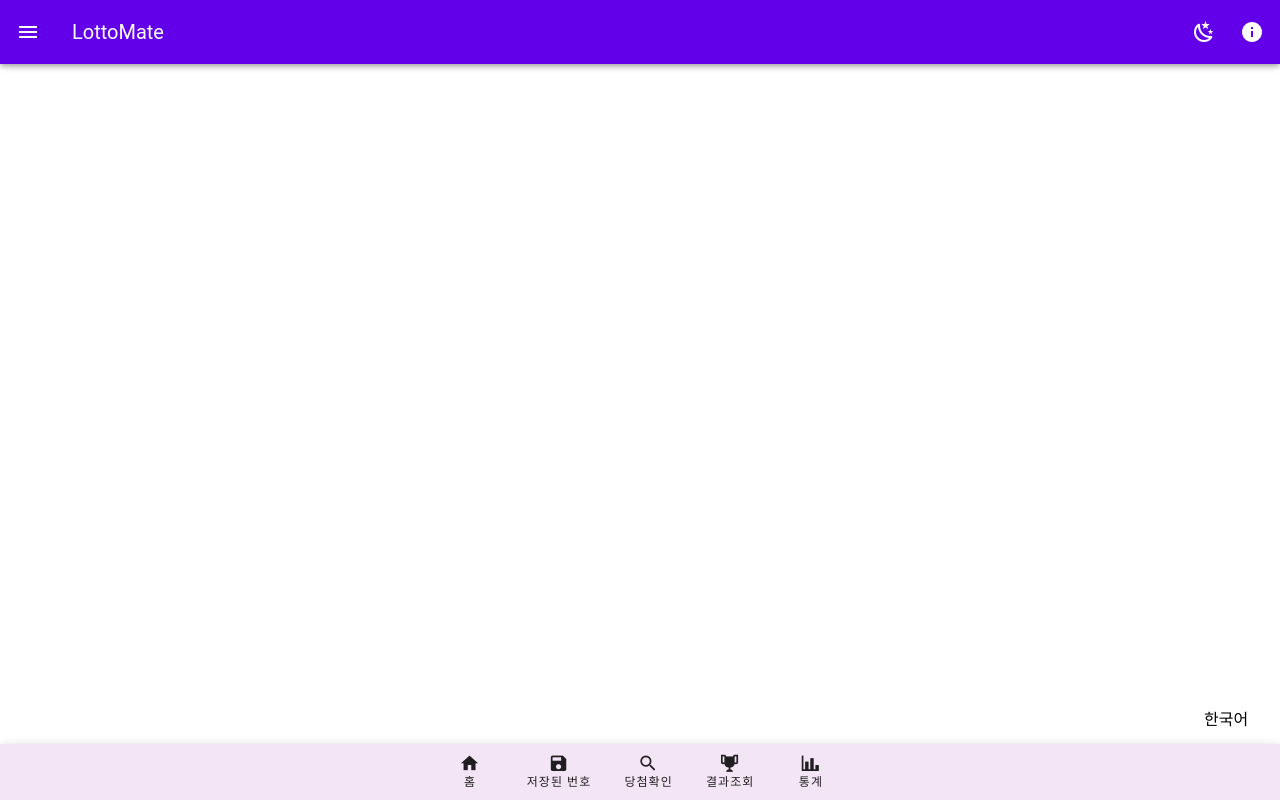
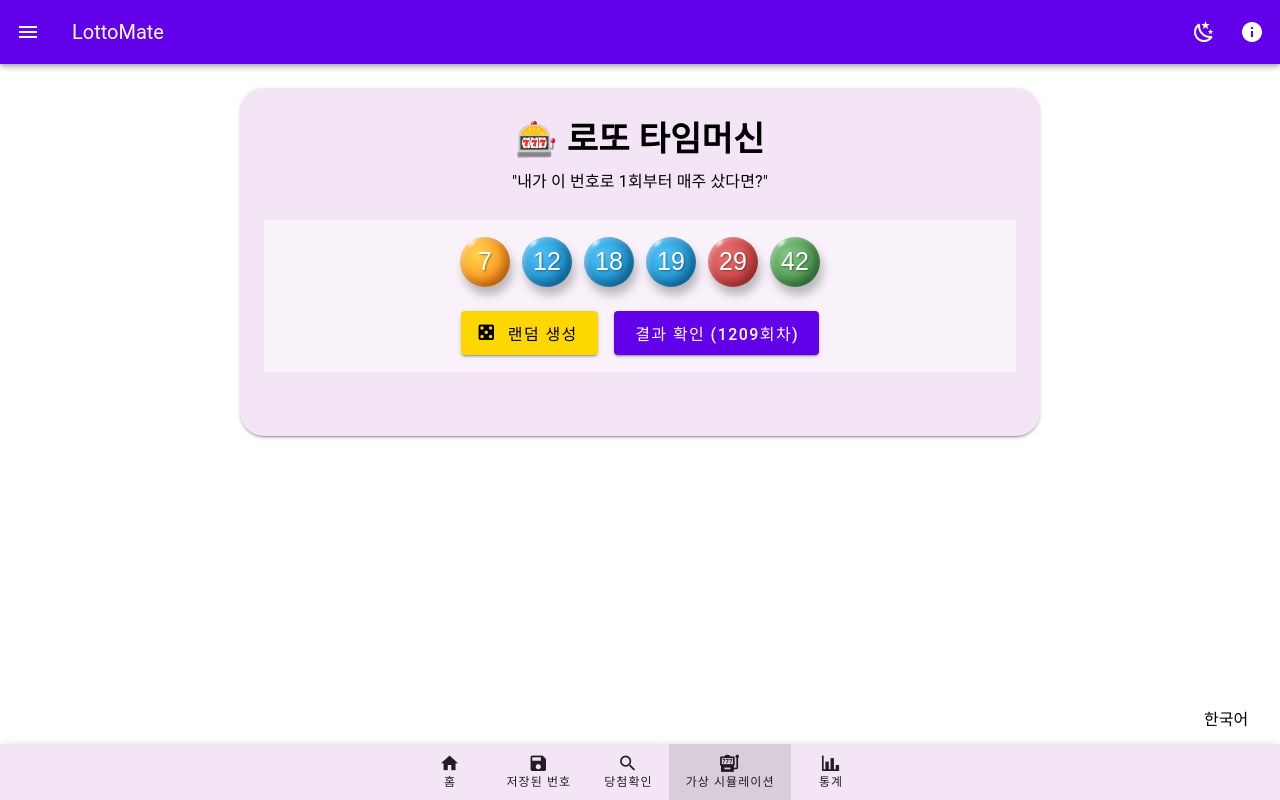
Before and after one commit to stkh0612/lotto-generator, a Vue app: page /simulation in a window 1280 px wide. Built offline with nearby package versions, Linux system fonts and the light colour scheme.

Commit message:
일부 변경

```diff
--- a/src/components/BottomNav.vue
+++ b/src/components/BottomNav.vue
@@ -40,13 +40,13 @@
     </v-btn>
 
     <v-btn
-      value="Results"
-      :to="{ name: 'Results' }"
+      value="Simulation"
+      :to="{ name: 'Simulation' }"
       replace
     >
       <span class="d-flex flex-column align-center">
-        <v-icon>mdi-trophy</v-icon>
-        <span class="caption">{{ t('navResults') }}</span>
+        <v-icon>mdi-slot-machine</v-icon>
+        <span class="caption">{{ t('navSimulation') }}</span>
       </span>
     </v-btn>
 
--- a/src/components/Sidebar.vue
+++ b/src/components/Sidebar.vue
@@ -60,7 +60,7 @@ const items = ref([
   { title: t('navHome'),         icon: 'mdi-home',           to: '/' },
   { title: t('navSaved'),        icon: 'mdi-content-save',   to: '/saved' },
   { title: t('navCompareLong'),  icon: 'mdi-magnify',        to: '/compare' },
-  { title: t('navResults'),      icon: 'mdi-trophy',         to: '/results' },
+  { title: t('navSimulation'),   icon: 'mdi-slot-machine',   to: '/simulation' },
   { title: t('navStats'),        icon: 'mdi-chart-bar',      to: '/stats' },
   { title: t('navAnalysis'),     icon: 'mdi-chart-pie',      to: '/analysis' },
   { title: t('navFortune'),      icon: 'mdi-sparkles',       to: '/fortune' },
--- a/src/locales/en.json
+++ b/src/locales/en.json
@@ -17,6 +17,7 @@
   "navCompare": "Check Results",
   "navCompareLong": "Check Winning Numbers",
   "navResults": "Results",
+  "navSimulation": "Lotto Simulator",
   "navStats": "Stats",
   "navAnalysis": "Deep Analysis",
   "navFortune": "Fortune",
--- a/src/locales/ko.json
+++ b/src/locales/ko.json
@@ -17,6 +17,7 @@
   "navCompare": "당첨확인",
   "navCompareLong": "당첨 번호 확인",
   "navResults": "결과조회",
+  "navSimulation": "가상 시뮬레이션",
   "navStats": "통계",
   "navAnalysis": "심층분석",
   "navFortune": "운세/재미",
--- a/src/plugins/seo.ts
+++ b/src/plugins/seo.ts
@@ -70,7 +70,7 @@ function ensureJsonLd(locale: SupportedLocale) {
     inLanguage: locale,
     potentialAction: {
       '@type': 'SearchAction',
-      target: `${BASE_URL}/results?round={search_term_string}`,
+      target: `${BASE_URL}/compare?round={search_term_string}`,
       'query-input': 'required name=search_term_string'
     }
   }
--- /dev/null
+++ b/src/views/SimulationView.vue
@@ -0,0 +1,232 @@
+<template>
+  <v-container fluid class="simulation-view py-6">
+    <v-sheet class="mx-auto px-6 py-8" max-width="800" elevation="2" rounded="xl" color="surface">
+      <div class="text-center mb-6">
+        <h2 class="text-h4 font-weight-bold primary--text mb-2">🎰 로또 타임머신</h2>
+        <p class="text-subtitle-1 grey--text">
+          "내가 이 번호로 1회부터 매주 샀다면?"
+        </p>
+      </div>
+
+      <!-- 1. 번호 입력/생성 -->
+      <v-card class="glass-card mb-8 pa-4" elevation="0">
+        <div class="d-flex justify-center align-center flex-wrap" style="gap: 12px">
+          <NumberCircle
+            v-for="(num, idx) in myNumbers"
+            :key="idx"
+            :number="num || 0"
+            size="50"
+          />
+        </div>
+        <div class="d-flex justify-center mt-6" style="gap: 16px">
+          <v-btn color="secondary" size="large" @click="generateRandom" prepend-icon="mdi-dice-5">
+            랜덤 생성
+          </v-btn>
+          <v-btn
+            color="primary"
+            size="large"
+            @click="runSimulation"
+            :disabled="myNumbers.length !== 6 || loading"
+            :loading="loading"
+            class="click-pop"
+          >
+            결과 확인 ({{ totalRounds }}회차)
+          </v-btn>
+        </div>
+      </v-card>
+
+      <!-- 2. 결과 리포트 -->
+      <v-expand-transition>
+        <div v-if="report" class="result-section">
+          <v-divider class="mb-6"></v-divider>
+
+          <!-- 요약 카드 -->
+          <v-row class="mb-6 text-center">
+            <v-col cols="6" sm="3">
+              <div class="text-caption grey--text">총 투자금</div>
+              <div class="text-h6">{{ formatMoney(report.totalCost) }}</div>
+            </v-col>
+            <v-col cols="6" sm="3">
+              <div class="text-caption grey--text">총 당첨금</div>
+              <div class="text-h6" :class="report.totalPrize > 0 ? 'text-green' : ''">
+                {{ formatMoney(report.totalPrize) }}
+              </div>
+            </v-col>
+            <v-col cols="6" sm="3">
+              <div class="text-caption grey--text">수익률 (ROI)</div>
+              <div class="text-h6" :class="report.roi >= 0 ? 'text-green' : 'text-red'">
+                {{ report.roi }}%
+              </div>
+            </v-col>
+            <v-col cols="6" sm="3">
+              <div class="text-caption grey--text">최고 등수</div>
+              <div class="text-h6 font-weight-black text-primary">
+                {{ report.bestRank === 6 ? '낙첨' : `${report.bestRank}등` }}
+              </div>
+            </v-col>
+          </v-row>
+
+          <!-- 등수별 카운트 -->
+          <div class="rank-grid mb-6">
+            <v-card v-for="r in 5" :key="r" class="pa-3 text-center" variant="outlined">
+              <div class="text-caption">{{ r }}등</div>
+              <div class="font-weight-bold text-h5">{{ report.ranks[r] }}회</div>
+              <div class="text-caption text-grey">{{ formatMoney(getPrizeByRank(r)) }}</div>
+            </v-card>
+          </div>
+
+          <!-- 메시지 -->
+          <v-alert
+            :color="report.netProfit > 0 ? 'success' : 'error'"
+            variant="tonal"
+            class="text-center"
+          >
+            <h3 class="text-h5 font-weight-bold">
+              {{ report.netProfit > 0 ? '와... 당장 이 번호 사러 가세요!' : '휴... 실제로 안 사길 잘했네요!' }}
+            </h3>
+            <div class="mt-2">
+              순수익: {{ formatMoney(report.netProfit) }}
+            </div>
+          </v-alert>
+
+        </div>
+      </v-expand-transition>
+    </v-sheet>
+  </v-container>
+</template>
+
+<script setup lang="ts">
+import { ref, computed } from 'vue'
+import NumberCircle from '../components/NumberCircle.vue'
+import rawData from '../assets/lotto_numbers_en.json'
+import { playConfetti } from '../utils/AnimHelper'
+
+// Types
+type LottoRound = {
+  round: number
+  draw_date: string
+  num1: number
+  num2: number
+  num3: number
+  num4: number
+  num5: number
+  num6: number
+  bonus: number
+}
+
+// Data Setup
+const history = rawData as unknown as LottoRound[]
+const sortedHistory = [...history].sort((a,b) => a.round - b.round)
+const totalRounds = sortedHistory.length
+
+const myNumbers = ref<number[]>([0,0,0,0,0,0])
+const loading = ref(false)
+const report = ref<any>(null)
+
+// 1게임 가격 (천원)
+const PRICE_PER_GAME = 1000
+
+function generateRandom() {
+  const pool = Array.from({ length: 45 }, (_, i) => i + 1)
+  const pick: number[] = []
+  while (pick.length < 6) {
+    const idx = Math.floor(Math.random() * pool.length)
+    pick.push(pool.splice(idx, 1)[0])
+  }
+  myNumbers.value = pick.sort((a, b) => a - b)
+  report.value = null // reset result
+}
+
+// Approximate prizes (Actual prizes vary every week, but using fixed averages for simulation simplicity)
+function getPrizeByRank(rank: number) {
+  switch(rank) {
+    case 1: return 2000000000 // 20억
+    case 2: return 50000000   // 5천만
+    case 3: return 1500000    // 150만
+    case 4: return 50000      // 5만
+    case 5: return 5000       // 5천
+    default: return 0
+  }
+}
+
+function runSimulation() {
+  loading.value = true
+  setTimeout(() => {
+    let wins = { 1: 0, 2: 0, 3: 0, 4: 0, 5: 0, 6: 0 }
+    let totalPrize = 0
+
+    const mySet = new Set(myNumbers.value)
+
+    for (const round of sortedHistory) {
+      // Check matches
+      const winNums = [round.num1, round.num2, round.num3, round.num4, round.num5, round.num6]
+      let matchCnt = 0
+      for (const n of winNums) {
+        if (mySet.has(n)) matchCnt++
+      }
+
+      let rank = 6 // init as lose
+      if (matchCnt === 6) rank = 1
+      else if (matchCnt === 5 && mySet.has(round.bonus)) rank = 2
+      else if (matchCnt === 5) rank = 3
+      else if (matchCnt === 4) rank = 4
+      else if (matchCnt === 3) rank = 5
+
+      wins[rank as keyof typeof wins]++
+      totalPrize += getPrizeByRank(rank)
+    }
+
+    const totalCost = totalRounds * PRICE_PER_GAME
+    const netProfit = totalPrize - totalCost
+    const roi = ((netProfit / totalCost) * 100).toFixed(1)
+
+    // Determine best rank
+    let best = 6
+    if (wins[1] > 0) best = 1
+    else if (wins[2] > 0) best = 2
+    else if (wins[3] > 0) best = 3
+    else if (wins[4] > 0) best = 4
+    else if (wins[5] > 0) best = 5
+
+    report.value = {
+      totalCost,
+      totalPrize,
+      netProfit,
+      roi,
+      ranks: wins,
+      bestRank: best
+    }
+
+    if (wins[1] > 0 || wins[2] > 0 || wins[3] > 0) {
+      playConfetti()
+    }
+
+    loading.value = false
+  }, 500) // fake delay for effect
+}
+
+function formatMoney(n: number) {
+  return new Intl.NumberFormat('ko-KR', { style: 'currency', currency: 'KRW' }).format(n)
+}
+
+// Init with random
+generateRandom()
+</script>
+
+<style scoped>
+.glass-card {
+  background: rgba(255, 255, 255, 0.5);
+  backdrop-filter: blur(10px);
+  border: 1px solid rgba(255, 255, 255, 0.2);
+}
+.rank-grid {
+  display: grid;
+  grid-template-columns: repeat(5, 1fr);
+  gap: 8px;
+}
+@media (max-width: 600px) {
+  .rank-grid {
+    grid-template-columns: repeat(3, 1fr);
+  }
+}
+</style>
--- a/vite.config.cjs
+++ b/vite.config.cjs
@@ -6,51 +6,14 @@ const vitePrerender = require('vite-plugin-prerender')
 module.exports = defineConfig({
   base: '/',
   server: {
-    configureServer(server) {
-      server.middlewares.use(async (req, res, next) => {
-        // Explicitly check URL start to avoiding path stripping issues
-        if (req.url.startsWith('/.netlify/functions/lotto')) {
-          try {
-            const url = new URL(req.url, `http://${req.headers.host}`)
-            const round = url.searchParams.get('round')
-
-            console.log(`[Vite Proxy] Intercepted: ${req.url}`)
-
-            if (!round) {
-              res.statusCode = 400
-              res.end(JSON.stringify({ error: 'round param missing' }))
-              return
-            }
-
-            const targetUrl = `https://www.dhlottery.co.kr/common.do?method=getLottoNumber&drwNo=${round}`
-            console.log(`[Vite Proxy] Forwarding to: ${targetUrl}`)
-
-            // Native fetch (Node 18+)
-            const upstream = await fetch(targetUrl)
-            const text = await upstream.text()
-
-            res.setHeader('Content-Type', 'application/json')
-            res.statusCode = upstream.status
-            res.end(text)
-            return // End response here
-          } catch (e) {
-            console.error('[Vite Proxy Error]', e)
-            res.statusCode = 502
-            res.end(JSON.stringify({ error: 'Proxy Error' }))
-            return
-          }
-        }
-        // Not matched -> continue
-        next()
-      })
-    }
+    // Proxy removed: Using client-side simulation instead of API
   },
   plugins: [
     vue(),
     vuetify({ autoImport: true }),
     vitePrerender({
       staticDir: require('path').join(__dirname, 'dist'),
-      routes: ['/', '/saved', '/compare', '/results', '/stats', '/analysis', '/fortune', '/guide'],
+      routes: ['/', '/saved', '/compare', '/simulation', '/stats', '/analysis', '/fortune', '/guide'],
     }),
   ]
 })
```
Also changed, not shown: src/router/index.ts (+4 -3 lines), src/seo/config.ts (+12 -12 lines).
